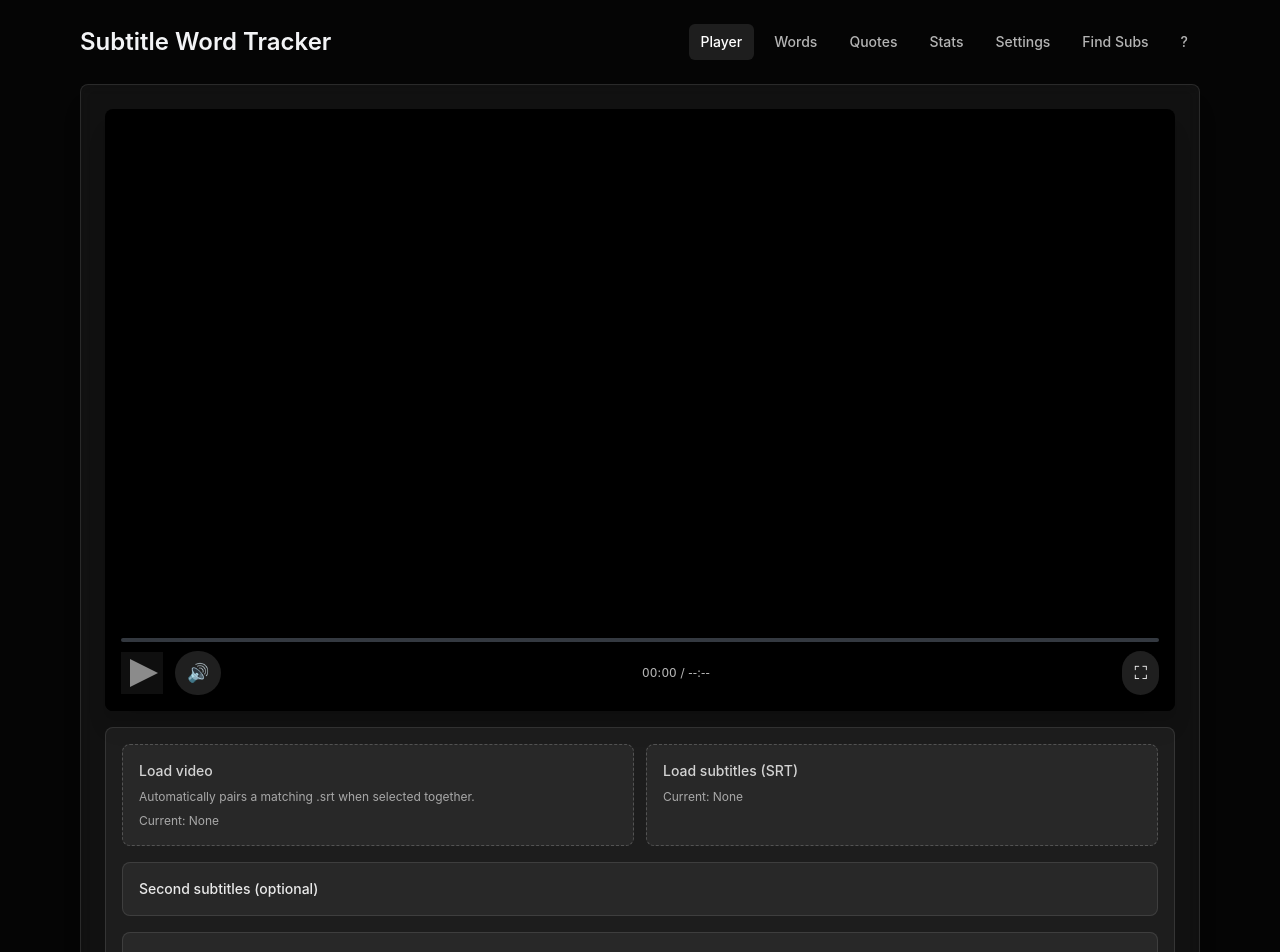
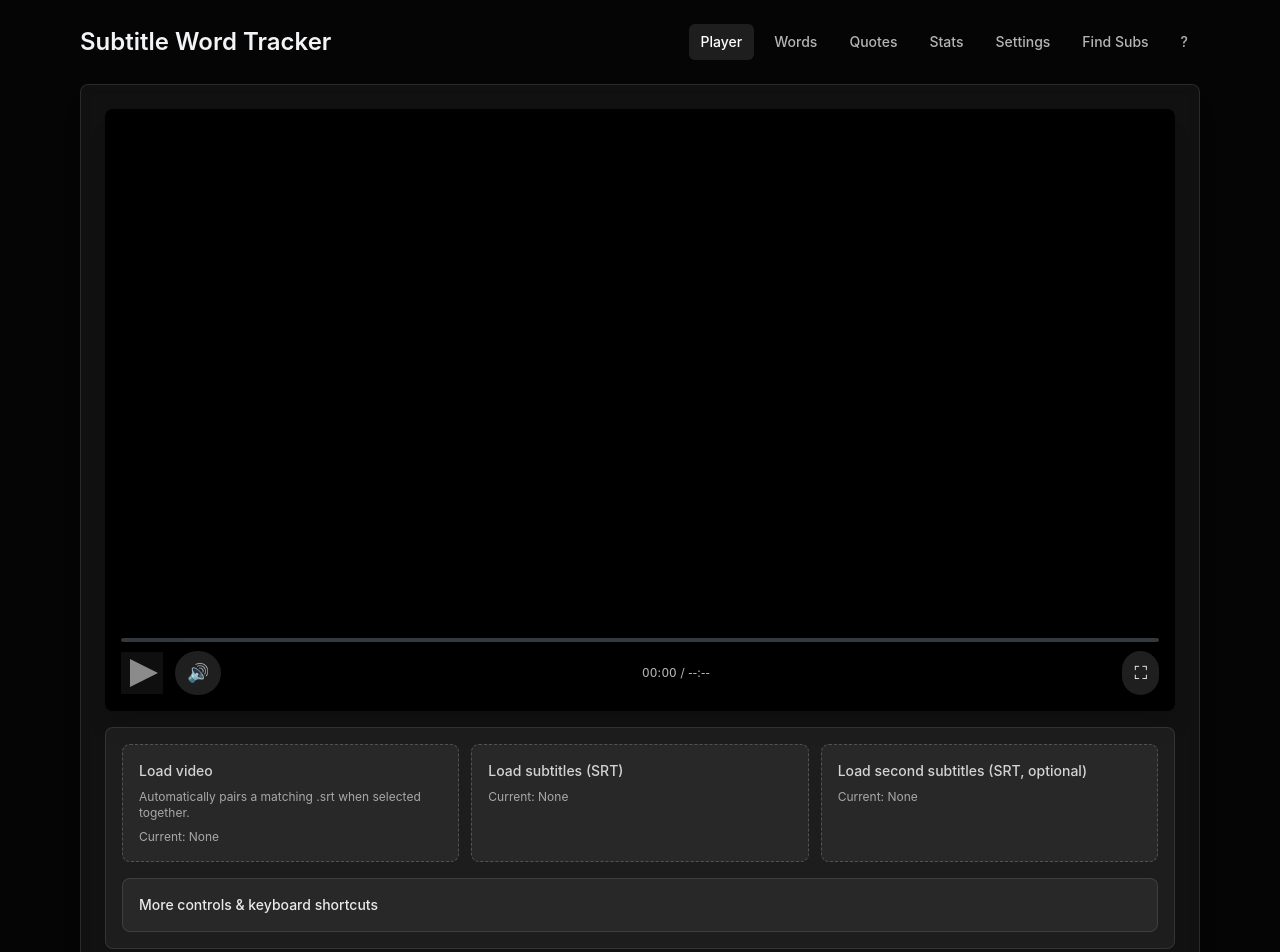
Before and after one commit to ofirgaash1/eng, a React (Vite) app: page / in a window 1280 px wide. Shown: the top 952 px of the page. Built offline with nearby package versions, Linux system fonts and the light colour scheme.

Commit message:
Adjust subtitle loader layout and navigation

```diff
--- a/src/app/routes/PlayerPage.tsx
+++ b/src/app/routes/PlayerPage.tsx
@@ -1027,7 +1027,7 @@ export default function PlayerPage({ isActive = true }: { isActive?: boolean })
       for (let index = cues.length - 1; index >= 0; index -= 1) {
         const cue = cues[index];
         const adjustedStart = cue.startMs + subtitleOffsetMs;
-        if (timeMs >= adjustedStart - 50) {
+        if (adjustedStart < timeMs - 50) {
           return Math.max(0, adjustedStart);
         }
       }
@@ -1575,7 +1575,7 @@ export default function PlayerPage({ isActive = true }: { isActive?: boolean })
           )}
         </div>
         <div className="space-y-4 rounded-lg border border-white/10 bg-white/5 p-4 text-sm text-white/80">
-          <div className="grid gap-3 md:grid-cols-2">
+          <div className="grid gap-3 md:grid-cols-3">
             <label className="flex w-full cursor-pointer flex-col gap-2 rounded-lg border border-dashed border-white/20 bg-white/5 p-4 text-sm hover:border-white/40">
               <span className="font-medium">Load video</span>
               <input
@@ -1599,17 +1599,8 @@ export default function PlayerPage({ isActive = true }: { isActive?: boolean })
               )}
               {subtitleError && <span className="text-xs text-red-400">{subtitleError}</span>}
             </label>
-          </div>
-          <details className="rounded-lg border border-white/10 bg-white/5 p-4 text-sm">
-            <summary className="cursor-pointer list-none font-medium text-white/90">
-              Second subtitles (optional)
-            </summary>
-            <div className="mt-3 space-y-3 text-xs text-white/70">
-              <span className="text-xs text-white/60">
-                Add a second subtitle track. Visibility and timing controls live below.
-              </span>
-              <label className="flex w-full cursor-pointer flex-col gap-2 rounded-lg border border-dashed border-white/20 bg-white/5 p-3 text-xs hover:border-white/40">
-                <span className="font-medium text-sm">Load second subtitles (SRT)</span>
+            <label className="flex w-full cursor-pointer flex-col gap-2 rounded-lg border border-dashed border-white/20 bg-white/5 p-4 text-sm hover:border-white/40">
+              <span className="font-medium">Load second subtitles (SRT, optional)</span>
               <input
                 type="file"
                 accept=".srt"
@@ -1627,7 +1618,6 @@ export default function PlayerPage({ isActive = true }: { isActive?: boolean })
               )}
             </label>
           </div>
-          </details>
           <details className="rounded-lg border border-white/10 bg-white/5 p-4 text-sm">
             <summary className="cursor-pointer list-none font-medium text-white/90">
               More controls & keyboard shortcuts
```
Lines whose indentation alone changed are shown as unchanged.
